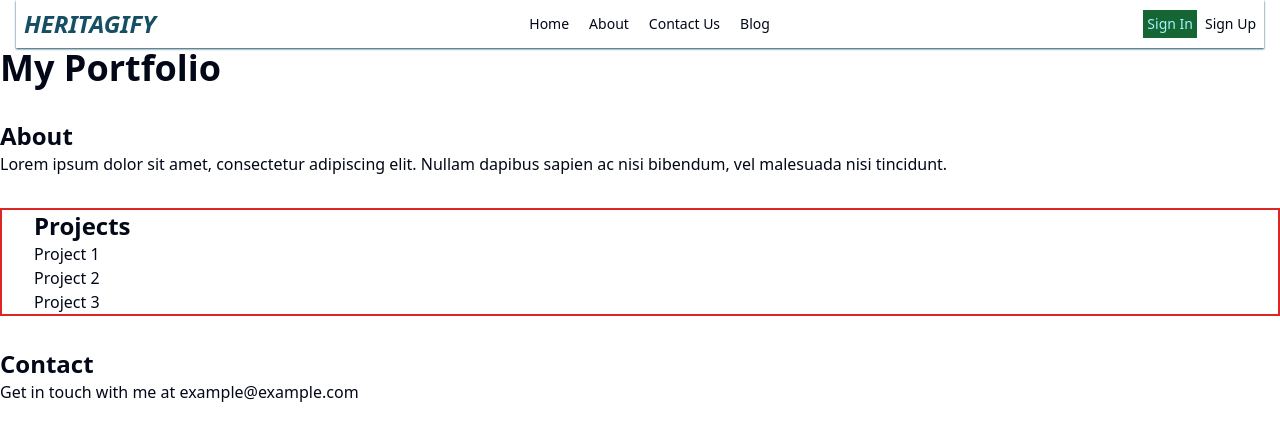
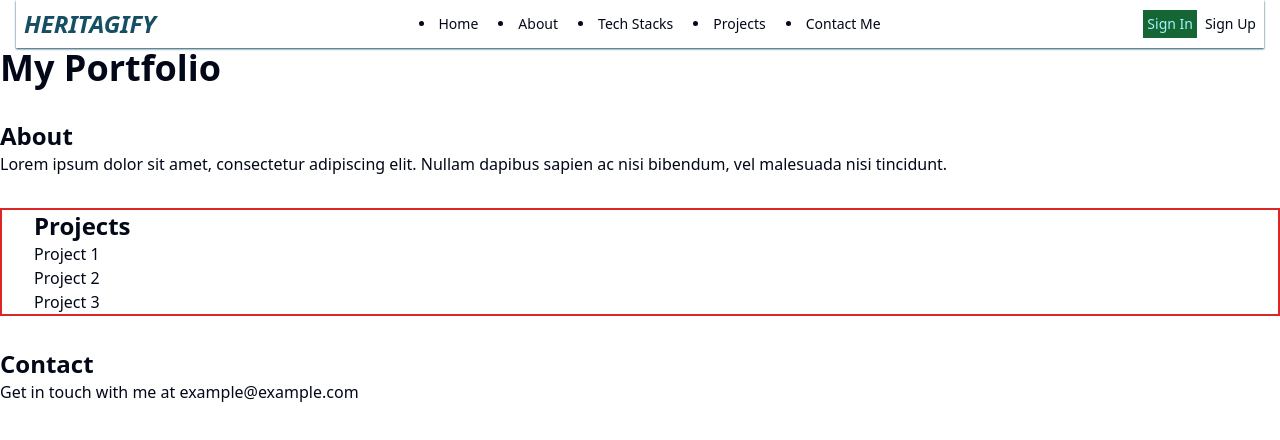
Before and after one commit to Heritagify/My-Portfolio, a Next.js app: page / in a window 1280 px wide. Shown: the top 440 px of the page. Built offline with nearby package versions, Linux system fonts and the light colour scheme.

Commit message:
more improvements with nextjs

```diff
--- a/app/page.tsx
+++ b/app/page.tsx
@@ -8,7 +8,7 @@ export default function Page() {
   useAos();
 
   return (
-    <div>
+    <div className="dark">
       <Navbar/>
       <h1
         data-aos="fade-right"
--- a/components/Navbar.tsx
+++ b/components/Navbar.tsx
@@ -2,20 +2,23 @@ import "../app/globals.css";
 
 export default function Navbar() {
   return (
-    <div className="dark:bg-cyan-400 flex justify-between mx-4 p-2 items-center shadow-sm shadow-cyan-900">
+    <div>
+      <header className="flex justify-between mx-4 p-2 items-center shadow-sm shadow-cyan-900">
         <h1 className="italic text-cyan-900 font-semibold text-2xl">
           HERITAGIFY
         </h1>
         <div className="hidden md:flex space-x-5 text-sm ">
-        <h1>Home</h1>
-        <h1>About</h1>
-        <h1>Contact Us</h1>
-        <h1>Blog</h1>
+          <li>Home</li>
+          <li>About</li>
+          <li>Tech Stacks</li>
+          <li>Projects</li>
+          <li>Contact Me</li>
         </div>
         <div className="space-x-2 text-sm">
           <button className="bg-green-800 text-cyan-200 p-1">Sign In</button>
           <button>Sign Up</button>
         </div>
+      </header>
     </div>
   );
 }
--- a/package.json
+++ b/package.json
@@ -17,6 +17,7 @@
     "next-themes": "^0.3.0",
     "react": "^18",
     "react-dom": "^18",
+    "react-icons": "^5.2.1",
     "tailwind-merge": "^2.3.0",
     "tailwindcss-animate": "^1.0.7"
   },
```
Also changed, not shown: 1 other file (tests, documents, lock files or other folders). Lines whose indentation alone changed are shown as unchanged.
